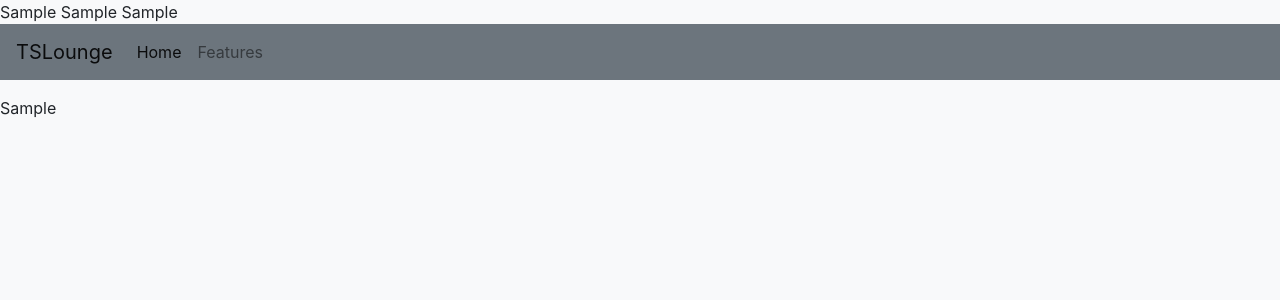
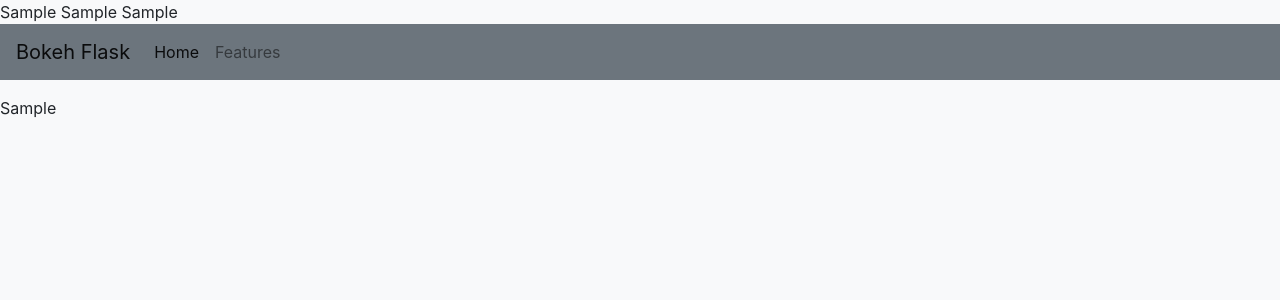
Before and after one commit to mrkshdt/bokeh-flask-jscallbacks, a Flask app: template templates/index.html in a window 1280 px wide. Shown: the top 300 px of the page. Run offline with Flask 2, Linux system fonts and the light colour scheme; the template is opened without the code that fills it: most values are stand-ins (such as "Sample title", 1, 10 or a date in 2020); parts of the project's set-up code (start-up, migrations or seed data) failed here and were passed over; some libraries are stand-ins or nearby versions.

Commit message:
Update index.html

```diff
--- a/templates/index.html
+++ b/templates/index.html
@@ -15,7 +15,7 @@
 
   <!-- As a link -->
   <nav class="navbar navbar-expand-lg navbar-light bg-secondary">
-    <a class="navbar-brand" href="#">TSLounge</a>
+    <a class="navbar-brand" href="#">Bokeh Flask</a>
     <button class="navbar-toggler" type="button" data-toggle="collapse" data-target="#navbarNav" aria-controls="navbarNav" aria-expanded="false" aria-label="Toggle navigation">
       <span class="navbar-toggler-icon"></span>
     </button>
```
